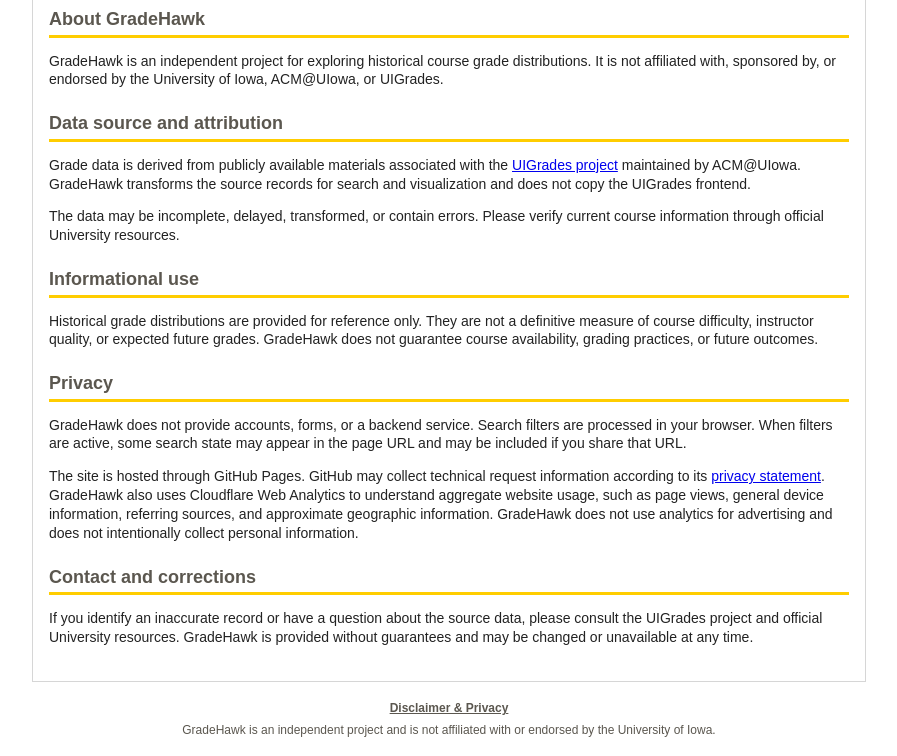
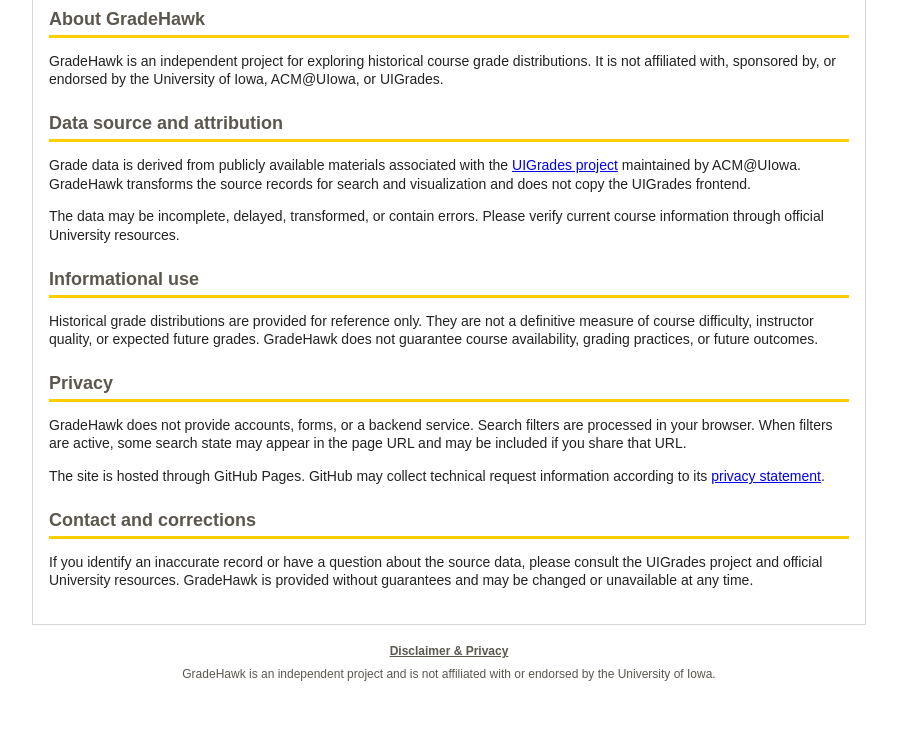
Before and after one commit to lmigawa/gradehawk, a website: page disclaimer.html in a window 1280 px wide. Shown: the part 115-871 px from the top of the page, without its empty margins (191-1088 px from the left). After the commit the page ends 815 px from the top, so only its background shows below. Drawn offline with Linux system fonts and the light colour scheme.

```diff
--- a/disclaimer.html
+++ b/disclaimer.html
@@ -6,9 +6,6 @@
     <title>Disclaimer &amp; Privacy - GradeHawk</title>
     <link rel="stylesheet" href="style.css" />
     <link rel="icon" href="assets/favicon.svg?v=4" type="image/svg+xml" />
-    <!-- Cloudflare Web Analytics -->
-    <script type="module" src="https://static.cloudflareinsights.com/beacon.min.js" data-cf-beacon='{"token": "6b955a30246044c694687242e958048e"}'></script>
-    <!-- End Cloudflare Web Analytics -->
   </head>
   <body>
     <a class="skip-link" href="#main-content">Skip to disclaimer</a>
@@ -61,11 +58,6 @@
         The site is hosted through GitHub Pages. GitHub may collect technical
         request information according to its
         <a href="https://docs.github.com/en/site-policy/privacy-policies/github-privacy-statement">privacy statement</a>.
-        GradeHawk also uses Cloudflare Web Analytics to understand aggregate
-        website usage, such as page views, general device information, referring
-        sources, and approximate geographic information. GradeHawk does not use
-        analytics for advertising and does not intentionally collect personal
-        information.
       </p>
 
       <h2>Contact and corrections</h2>
```
Also changed, not shown: details.html (+0 -3 lines), index.html (+0 -3 lines), info.html (+0 -3 lines), .github/workflows/deploy-pages.yml (deleted).
